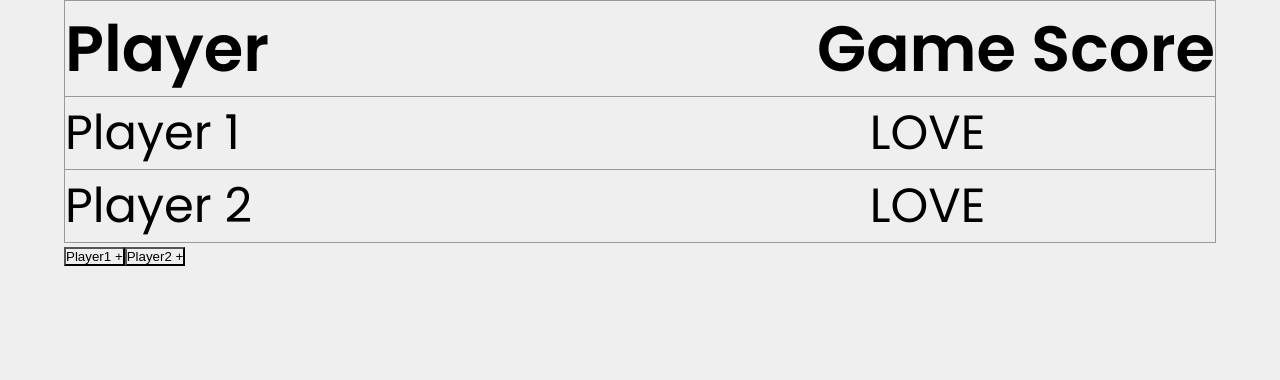
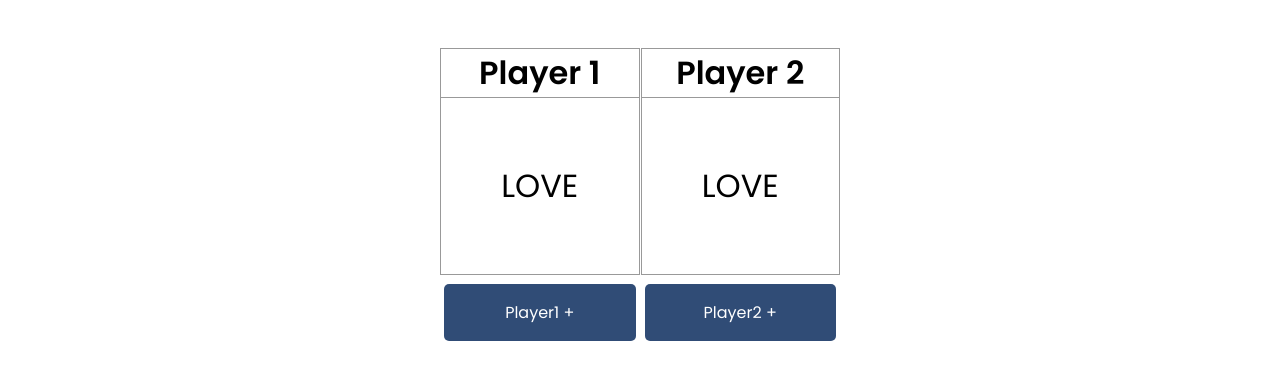
Before and after one commit to robertwilkinson-dev/jemison-sept-kata, a React (Create React App) app in the folder solutions/musa-yuksel/: page / in a window 1280 px wide. Shown: the top 380 px of the page. Built offline with nearby package versions, Linux system fonts and the light colour scheme; the HTML template or start-up script is replaced by a standard one.

Commit message:
Style improvements

```diff
--- a/solutions/musa-yuksel/src/App.module.css
+++ b/solutions/musa-yuksel/src/App.module.css
@@ -4,20 +4,12 @@ ul {
   margin: 0;
 }
 
-.scoreboardContainer {
-  width: 90%;
-  height: 90vh;
+.appContainer {
+  max-width: 400px;
   margin: auto;
+  display: grid;
+  grid-template-columns: repeat(2, 1fr);
+  justify-content: center;
+  gap: 1px;
+  padding: 3rem 0;
 }
-
-.labelContainer {
-  display: flex;
-  justify-content: space-between;
-  align-items: center;
-  font-size: 4rem;
-  font-weight: 600;
-}
-
-.labelContainer {
-  border: 1px solid #999;
-}
--- a/solutions/musa-yuksel/src/App.tsx
+++ b/solutions/musa-yuksel/src/App.tsx
@@ -1,6 +1,6 @@
 import React from 'react';
 import styles from './App.module.css';
-import { Scoreboard } from './components';
+import { Button, Scoreboard } from './components';
 import {
   hasPlayer1Advantage,
   hasPlayer1Won,
@@ -25,7 +25,6 @@ function App() {
   });
 
   const [isDeuce, setIsDeuce] = React.useState(false);
-
   React.useEffect(() => {
     setIsDeuce(isGameDeuce(players));
   }, [players]);
@@ -63,12 +62,7 @@ function App() {
   };
 
   return (
-    <section className={styles.scoreboardContainer}>
-      <ul className={styles.labelContainer}>
-        <li>Player</li>
-        <li>Game Score</li>
-      </ul>
-
+    <section className={styles.appContainer}>
       <Scoreboard
         {...players[0]}
         isDeuce={isDeuce}
@@ -82,16 +76,18 @@ function App() {
         hasWon={hasPlayerWon.player2}
       />
 
-      <div>
-        {hasPlayerWon.player1 || hasPlayerWon.player2 ? (
-          <button onClick={resetTheMatch}>NEW MATCH </button>
-        ) : (
-          <>
-            <button onClick={increasePlayer1Score}>Player1 +</button>
-            <button onClick={increasePlayer2Score}>Player2 +</button>
-          </>
-        )}
-      </div>
+      {hasPlayerWon.player1 || hasPlayerWon.player2 ? (
+        <Button
+          styleClass="newMatchButton"
+          text="NEW MATCH"
+          onClick={resetTheMatch}
+        />
+      ) : (
+        <>
+          <Button text="Player1 +" onClick={increasePlayer1Score} />
+          <Button text="Player2 +" onClick={increasePlayer2Score} />
+        </>
+      )}
     </section>
   );
 }
--- a/solutions/musa-yuksel/src/components/button/Button.module.css
+++ b/solutions/musa-yuksel/src/components/button/Button.module.css
@@ -1,12 +1,25 @@
 .button {
-  background-color: #4caf50;
+  background-color: #304c76;
   border: none;
   border-radius: 5px;
   color: white;
   cursor: pointer;
   font-family: inherit;
+  font-size: 1rem;
   margin: 0.5rem 0.25rem;
   padding: 1rem 2rem;
   text-align: center;
   text-decoration: none;
+  transition-duration: all 0.4s ease;
 }
+
+.button:hover {
+  background-color: #4c71b6;
+}
+
+.button.newMatchButton {
+  background-color: #7dfd67;
+  color: #333;
+  font-weight: 600;
+  grid-column: 1/3;
+}
--- a/solutions/musa-yuksel/src/components/button/Button.tsx
+++ b/solutions/musa-yuksel/src/components/button/Button.tsx
@@ -1,14 +1,17 @@
 import React, { type FC } from 'react';
 import styles from './Button.module.css';
+import { IButtonProps } from '../../interfaces';
 
-export interface IButtonProps {
-  onClick: () => void;
-  text: string;
-}
-
-export const Button: FC<IButtonProps> = ({ text, onClick }) => {
+export const Button: FC<IButtonProps> = ({
+  text,
+  onClick,
+  styleClass = '',
+}) => {
   return (
-    <button className={styles.button} onClick={onClick}>
+    <button
+      className={`${styles.button} ${styles[styleClass]}`}
+      onClick={onClick}
+    >
       {text}
     </button>
   );
--- a/solutions/musa-yuksel/src/components/scoreboard/Scoreboard.module.css
+++ b/solutions/musa-yuksel/src/components/scoreboard/Scoreboard.module.css
@@ -1,11 +1,20 @@
 .scoreboardContainer {
-  display: grid;
-  grid-template-columns: repeat(2, 1fr);
-  font-size: 3rem;
+  display: flex;
+  flex-direction: column;
+  font-size: 2rem;
   border: 1px solid #999;
-  border-top: none;
+  text-align: center;
+}
+
+.scoreboardContainer :first-child {
+  border-bottom: 1px solid #999;
+  font-weight: 600;
 }
 
 .scoreboardContainer :last-child {
-  justify-self: center;
+  padding: 4rem 0;
 }
+
+.winner {
+  background-color: #7dfd67;
+}
--- a/solutions/musa-yuksel/src/components/scoreboard/Scoreboard.tsx
+++ b/solutions/musa-yuksel/src/components/scoreboard/Scoreboard.tsx
@@ -17,11 +17,13 @@ export const Scoreboard: FC<IScoreboard> = ({
     : isDeuce
     ? 'DEUCE'
     : hasAdvantage
-    ? 'ADVANTAGE'
+    ? 'ADV'
     : boardScore;
 
   return (
-    <ul className={styles.scoreboardContainer}>
+    <ul
+      className={`${styles.scoreboardContainer} ${hasWon ? styles.winner : ''}`}
+    >
       <li>{name}</li>
       <li>{formattedBoardText}</li>
     </ul>
--- a/solutions/musa-yuksel/src/index.css
+++ b/solutions/musa-yuksel/src/index.css
@@ -4,7 +4,6 @@
   margin: 0;
   padding: 0;
   box-sizing: border-box;
-  background-color: #efefef;
 }
 
 body {
```
